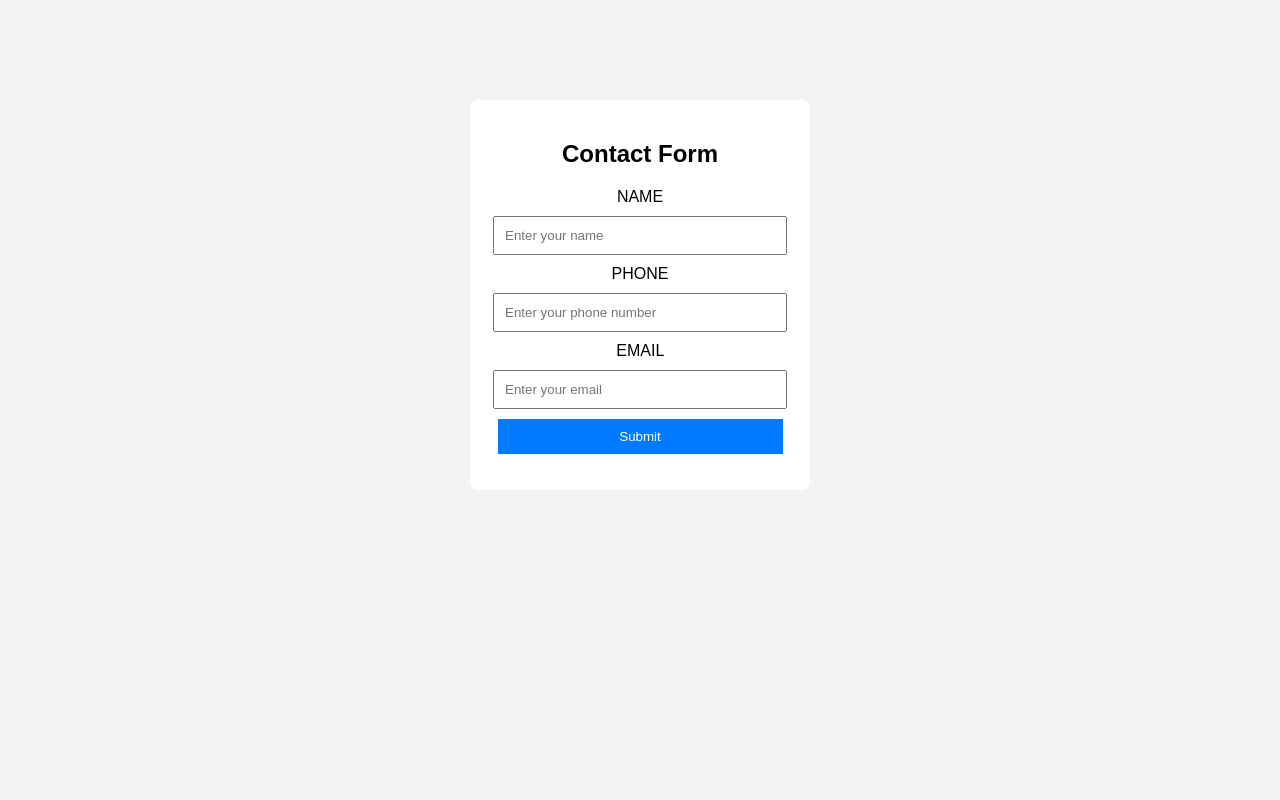
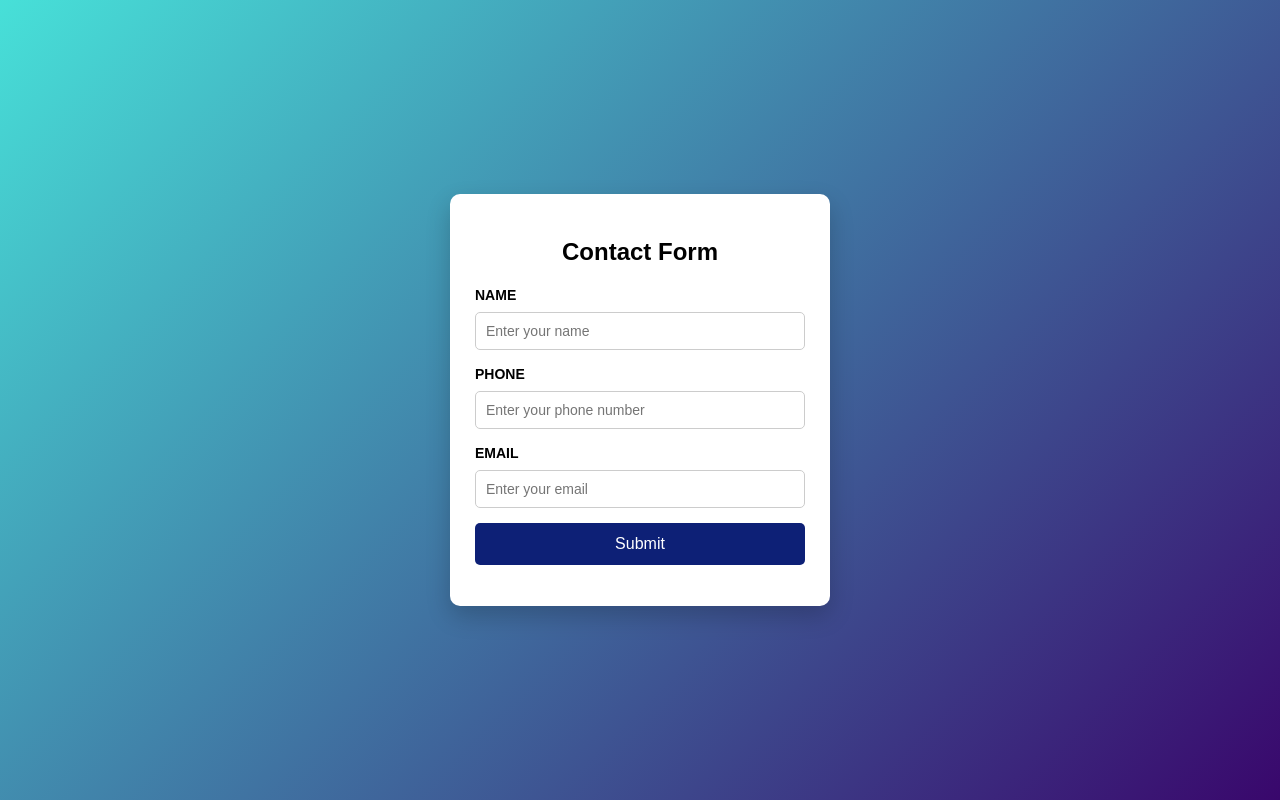
Before and after one commit to Damish-7/simple-form, a plain HTML site: page index.html in a window 1280 px wide. Drawn offline with Linux system fonts and the light colour scheme.

Commit message:
Update style.css

```diff
--- a/style.css
+++ b/style.css
@@ -1,32 +1,81 @@
+* {
+    box-sizing: border-box;
+}
+
 body {
-    background-color: #f2f2f2;
+    min-height: 100vh;
+    margin: 0;
+    background: linear-gradient(135deg, #47e0d8, #39076c);
     font-family: Arial, sans-serif;
+
+    /* Center form */
+    display: flex;
+    align-items: center;
+    justify-content: center;
 }
 
 .form-container {
     background-color: white;
-    width: 300px;
-    margin: 100px auto;
-    padding: 20px;
-    border-radius: 8px;
+    width: 100%;
+    max-width: 380px;
+    padding: 25px;
+    border-radius: 10px;
+    box-shadow: 0 10px 25px rgba(0, 0, 0, 0.2);
+}
+
+h2 {
     text-align: center;
+    margin-bottom: 20px;
+}
+
+label {
+    font-size: 14px;
+    font-weight: bold;
 }
 
 input {
-    width: 90%;
+    width: 100%;
     padding: 10px;
-    margin: 10px 0;
+    margin: 8px 0 15px;
+    border: 1px solid #ccc;
+    border-radius: 5px;
+    font-size: 14px;
+}
+
+input:focus {
+    outline: none;
+    border-color: #667eea;
 }
 
 button {
-    width: 95%;
-    padding: 10px;
-    background-color: #007bff;
+    width: 100%;
+    padding: 12px;
+    background-color: #0d2076;
     color: white;
     border: none;
+    border-radius: 5px;
+    font-size: 16px;
     cursor: pointer;
 }
 
 button:hover {
-    background-color: #0056b3;
+    background-color: #757783;
 }
+
+#message {
+    text-align: center;
+    margin-top: 10px;
+    font-weight: bold;
+}
+
+.success {
+    color: rgb(13, 168, 13);
+}
+
+.error {
+    color: rgb(222, 21, 21);
+}
+
+#message i {
+    margin-right: 5px;
+}
```
